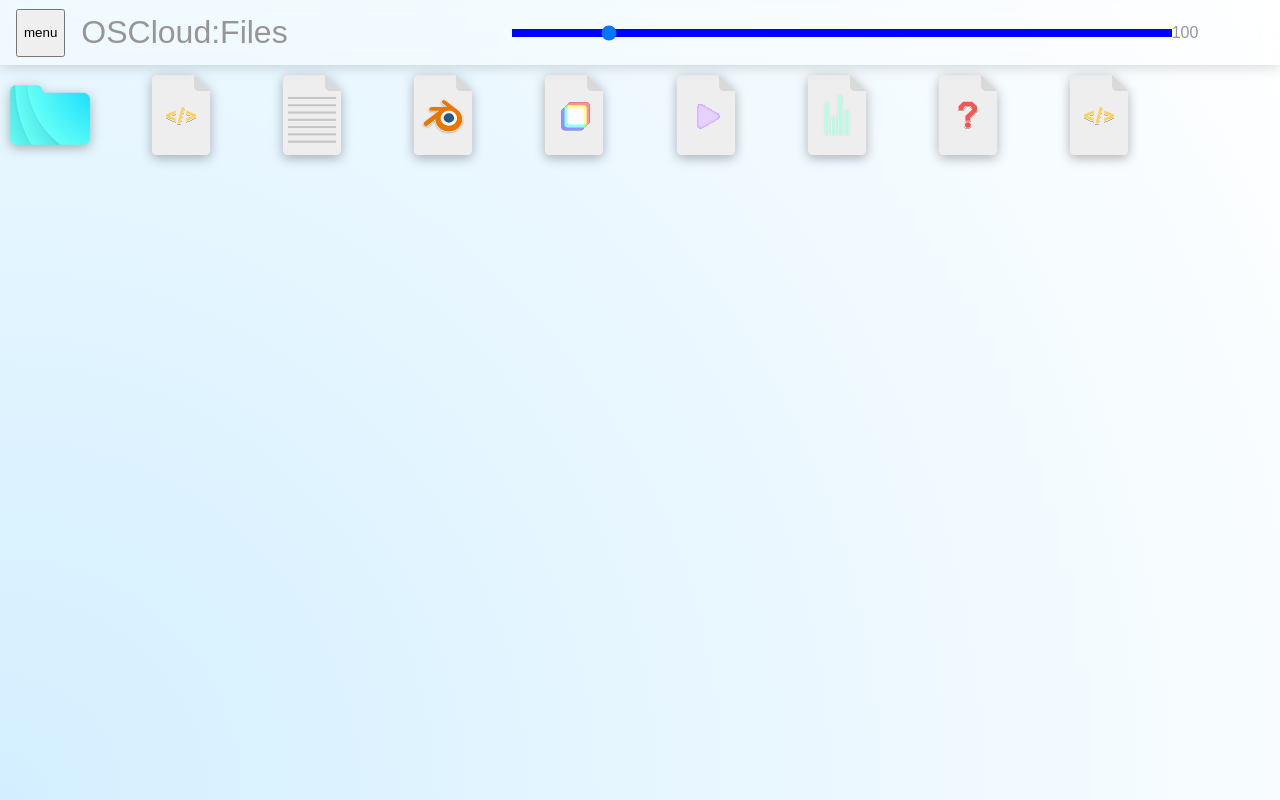
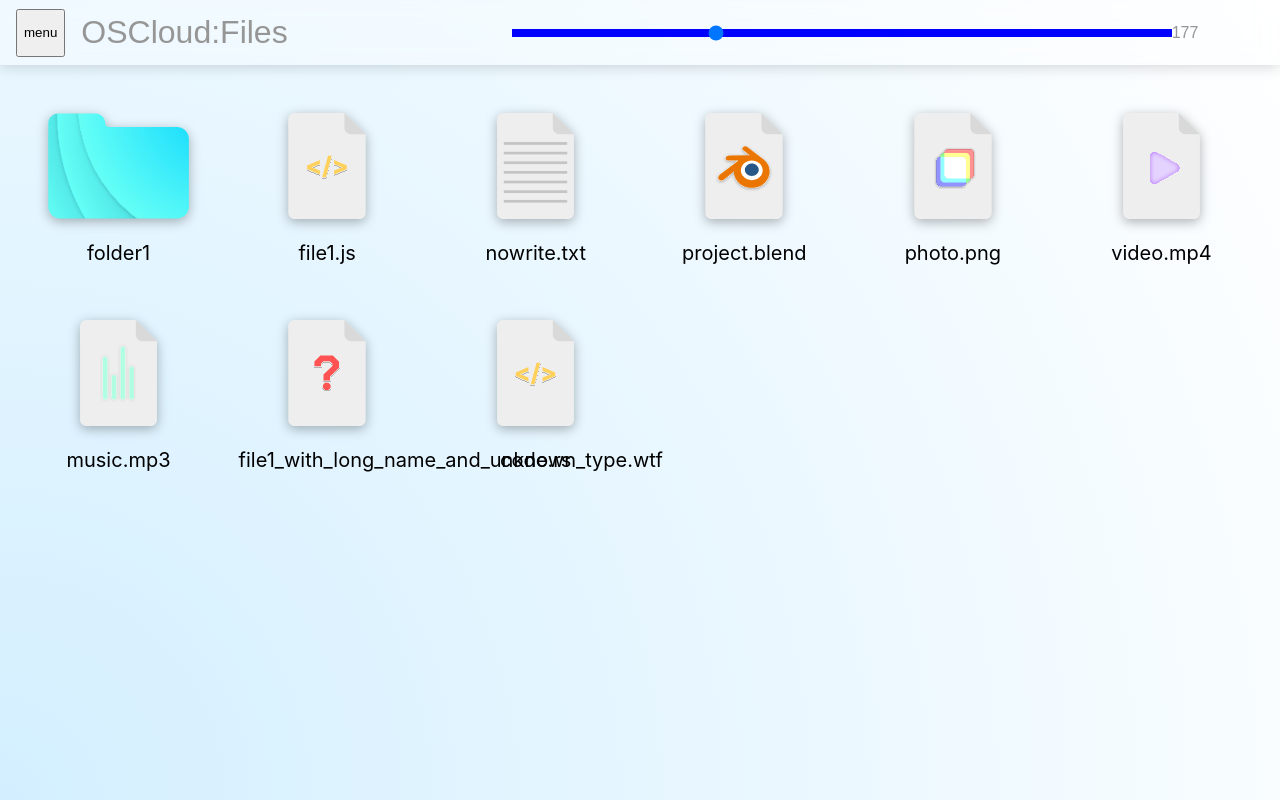
Before and after one commit to axel-denis/OSCloud, a React (Vite) app: page /Home in a window 1280 px wide. Both pictures are taken after a click on the element 407 px from the left and 207 px from the top of the page. Built offline with nearby package versions, Linux system fonts and the light colour scheme.

Commit message:
feat(FilesApp): improved file name display

```diff
--- a/src/FilesApp/FilesApp.css
+++ b/src/FilesApp/FilesApp.css
@@ -10,7 +10,8 @@
 }
 
 .contentDiv {
-  padding-top: 65px;
+  padding: 30px;
+  padding-top: 95px;
   width: 100%;
   overflow: auto;
 }
@@ -23,7 +24,27 @@
 
 .iconImg {
   width: 80%;
-  height: 80%;
+  height: 60%;
   padding: 10%;
   filter: drop-shadow(0px 3px 6px rgb(0 0 0 / 0.3));
 }
+
+.fileDiv {
+  width: 100%;
+  border-radius: 1rem;
+  transition-duration: .25s;
+}
+.fileDiv:hover {
+  background-color: rgba(0, 0, 0, 0.05);
+}
+
+.fileName {
+  padding-left: 2.5%;
+  padding-right: 2.5%;
+  height: 20%;
+  min-height: 1.5rem;
+  overflow: hidden;
+  white-space: nowrap;
+  text-overflow: ellipsis;
+  color: rgba(0, 0, 0, 0.8);
+}
--- a/src/FilesApp/FilesApp.tsx
+++ b/src/FilesApp/FilesApp.tsx
@@ -27,13 +27,13 @@ interface Props {
 
 type FileType =
   "folder" |
-  "unknown"|
-  "prog"   |
-  "text"   |
-  "blend"  |
-  "image"  |
-  "video"  |
-  "sound"  |
+  "unknown" |
+  "prog" |
+  "text" |
+  "blend" |
+  "image" |
+  "video" |
+  "sound" |
   "compressed";
 
 interface FileInfo {
@@ -87,7 +87,7 @@ const sample_data: FileInfo[] = [
     rights: "write",
   },
   {
-    name: "file1.wtf",
+    name: "file1_with_long_name_and_unknown_type.wtf",
     type: "unknown",
     size: 256,
     rights: "write",
@@ -117,7 +117,7 @@ function selectFileIcon(info: FileInfo) {
     case "sound":
       return <img src={SoundFile} alt="Sound" className='iconImg' />;
     default:
-      return <img src={UnknownFile} alt="Sound" className='iconImg' />;
+      return <img src={UnknownFile} alt="unknown file" className='iconImg' />;
     // TODO - compressed file type not made yet
   }
 }
@@ -135,13 +135,18 @@ function MosaicDisplay(props: DisplayProps) {
       }}
     >
       {props.files.map((file: FileInfo) => {
-        return <div style={{
-          width: "100%",
-          height: `${props.size}px`,
-          borderRadius: "1rem"
-        }}>
-          {selectFileIcon(file)}
-        </div>
+        return (
+          <div className='fileDiv' style={{
+            height: `${props.size}px`,
+          }}>
+            {selectFileIcon(file)}
+            <div style={{
+              fontSize: "1.25rem", // TODO - adapt to display size changes ?
+            }}>
+              {file.name}
+            </div>
+          </div>
+        )
       })}
     </div>
   )
@@ -151,7 +156,7 @@ function MosaicDisplay(props: DisplayProps) {
 export default function FilesApp(props: Props) {
   const isMobile = React.useContext(MobileDevice); // FIXME - pas encore mis la condition
   const [lpOpen, setLpOpen] = React.useState(isMobile); // is left panel opened
-  const [sliderValue, setSliderValue] = React.useState("100"); //FIXME - just for testing
+  const [sliderValue, setSliderValue] = React.useState("177"); //FIXME - just for testing
 
   return (
     <Window
```
